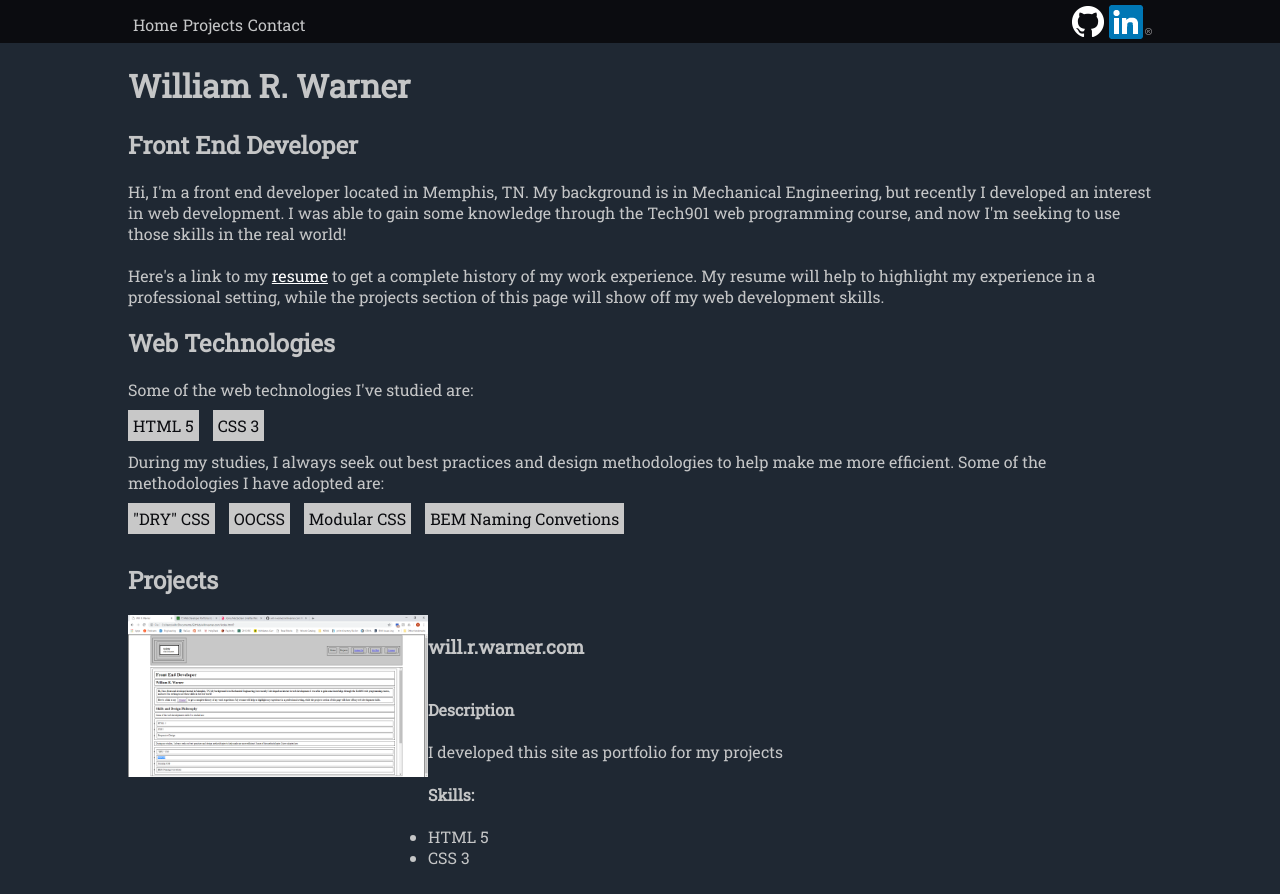
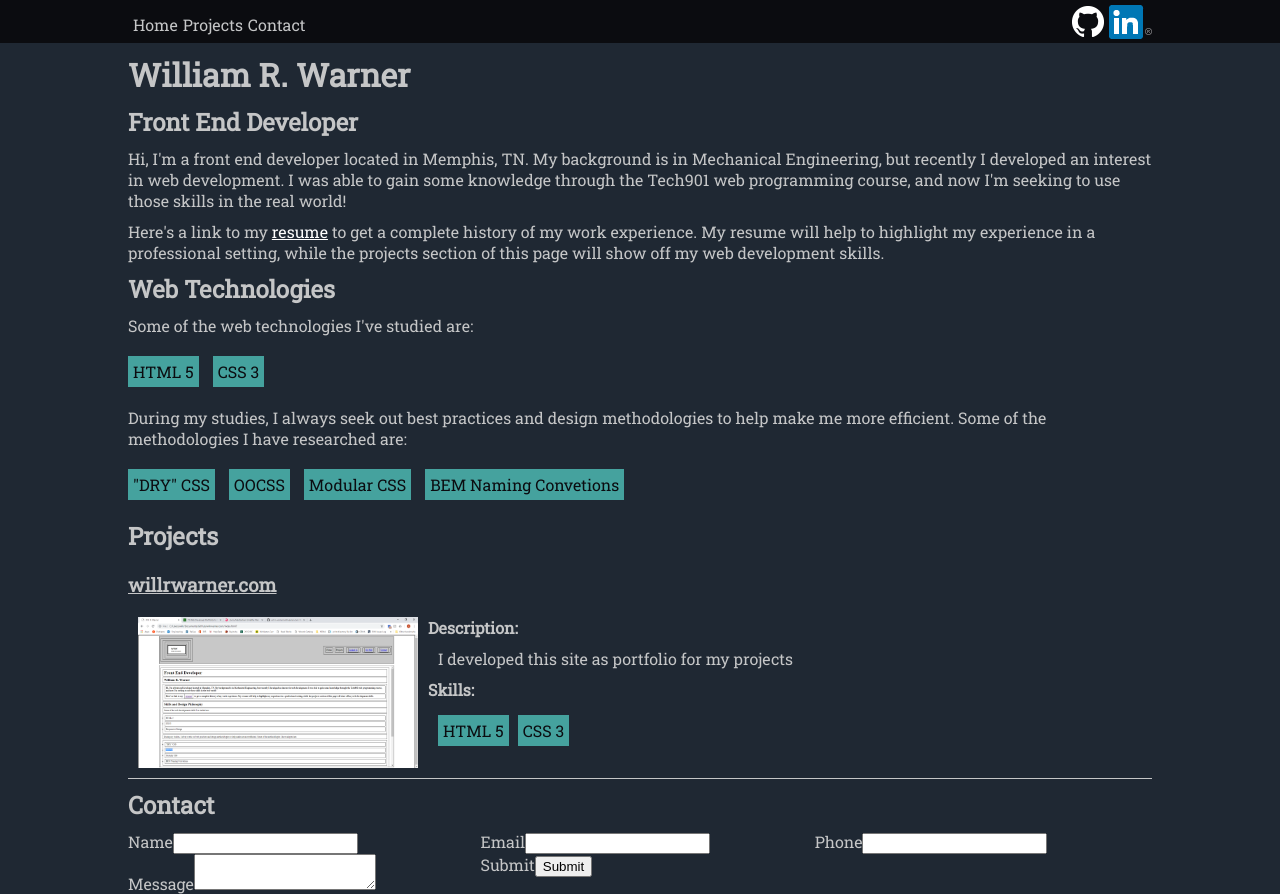
Before and after one commit to cofad/portfolio, a PHP site: page / in a window 1280 px wide. Run offline with PHP 8.4, Linux system fonts and the light colour scheme.

Commit message:
Updated class names and worked on project card layout

```diff
--- a/index.html
+++ b/index.html
@@ -9,13 +9,13 @@
   <body>
 
     <header class="header">
-       <ul class="header__group">
+       <ul class="header__list">
       	  <li class="header__list-item">Home</li>
           <li class="header__list-item">Projects</li>
 		      <li class="header__list-item">Contact</li>
       </ul>
 
-      <ul class="header__group">
+      <ul class="header__list">
 	       <li class="header__list-item">
 			        <a class="header__list-link" href="https://github.com/will-r-warner" target="_blank">
 				            <img class ="header__image" src="img/GitHub-Mark-Light-32px.png">
@@ -23,7 +23,7 @@
 		     </li>
        	 <li class="header__list-item">
 			        <a class="header__list-link" href="https://www.linkedin.com/in/will-r-warner" target="_blank">
-				<img src="img/In-2CREV-34px-R.png">
+				            <img class="header__image" src="img/In-2CREV-34px-R.png">
 			        </a>
 		     </li>
       </ul>
@@ -35,9 +35,8 @@
         <h2>Front End Developer</h2>
 
         <p>Hi, I'm a front end developer located in Memphis, TN. My background is in Mechanical Engineering, but recently I developed an interest in web development. I was able to gain some knowledge through the Tech901 web programming course, and now I'm seeking to use those skills in the real world!</p>
-		<br>
+
         <p>Here's a link to my <a class="intro__link" href="docs/William_Warner_Resume_20181222.pdf" target="_blank">resume</a> to get a complete history of my work experience. My resume will help to highlight my experience in a professional setting, while the projects section of this page will show off my web development skills.</p>
-
         <h2>Web Technologies</h2>
         <p>Some of the web technologies I've studied are:</p>
 
@@ -46,7 +45,7 @@
           <li class="main-group__list-item">CSS 3</li>
         </ul>
 
-        <p>During my studies, I always seek out best practices and design methodologies to help make me more efficient. Some of the methodologies I have adopted are:</p>
+        <p>During my studies, I always seek out best practices and design methodologies to help make me more efficient. Some of the methodologies I have researched are:</p>
 
         <ul>
           <li class="main-group__list-item">"DRY" CSS</li>
@@ -58,47 +57,52 @@
       </div>
 
     <div class="main__group">
-        <h2>Projects</h2>
+        <h2 class="main__subtitle">Projects</h2>
 
     		<div class="project-card">
-			<div class="project-card__image">
-				<img class="main__project-image" src="img/willrwarner.com.png" alt ="willrwarner.com page image">
+          <div class="project-card__image-container">
+          	<img class="project-card__image" src="img/willrwarner.com.png" alt ="willrwarner.com page image">
           </div>
-			<h3 class="project-card__title">will.r.warner.com</h3>
-			<div class="project-card_content">
-				<h4>Description</h4>
-				<p>I developed this site as portfolio for my projects</p>
-
-			  <h4>Skills:</h4>
-              <ul>
-                <li>HTML 5</li>
-                <li>CSS 3</li>
+          <h3 class="project-card__title">
+            <a href="#">willrwarner.com</a>
+          </h3>
+    			<div class="project-card__content">
+    				<h4 class="project-card__subtitle">Description:</h4>
+    				<p class="project-card__text">I developed this site as portfolio for my projects</p>
+    			  <h4 class="project-card__subtitle">Skills:</h4>
+              <ul class="project-card__list">
+                <li class="project-card__list-item">HTML 5</li>
+                <li class="project-card__list-item">CSS 3</li>
               </ul>
           </div>
     		</div>
+
     </div>
 
       <div class="main__group">
 
-        <h2>Contact</h2>
+        <h2 class="main__subtitle">Contact</h2>
 
-        <form>
+        <div class ="contact-card">
+          <form class="contact__form">
+            <label class="contact__label">
+              Name<input class="contact__input" type="text">
+            </label>
+            <label class="contact__label">
+              Email<input class="contact__input" type="email">
+            </label class="contact__label">
             <label>
-            Name<input type="text">
-          </label>
+              Phone<input class="contact__input" type="text">
+            </label class="contact__label">
             <label>
-            Email<input type="email">
-          </label>
+              Message<textarea class="contact__input"></textarea>
+            </label class="contact__label">
             <label>
-            Phone<input type="text">
-          </label>
-          <label>
-            Message<textarea></textarea>
-          </label>
-          <label>
-            Submit<input type="submit">
+              Submit<input  class="contact__input" type="submit">
             </label>
           </form>
+        </div>
+
       </div>
 
     </main>
--- a/style.css
+++ b/style.css
@@ -1,5 +1,5 @@
 /*RESETS*/
-main, body, footer, nav, p, section, div, a, span, header, ul, li{
+main, body, footer, nav, p, section, div, a, span, header, ul, li, h1,h2, h3,h4,h5{
   box-sizing: border-box;
 
   margin: 0;    /*Add for production*/
@@ -7,7 +7,16 @@ main, body, footer, nav, p, section, div, a, span, header, ul, li{
 
 	font-family: 'Roboto Slab', serif;
 	color: #C5C6C7;
+
+  padding: 0;
+  margin: 0;
 }
+
+h1, h2, h3, h4, h5, h5, p {
+margin-top: 10px;
+margin-bottom: 10px;
+}
+
 
 /* * {
   padding: 5px;
@@ -65,7 +74,7 @@ body {
   background-color: #45A29E;
 }
 
-.header__group {
+.header__list {
 	display: flex;
 	align-items: center;
 	padding-top: 5px;
@@ -83,10 +92,6 @@ body {
   background-color: #1F2833;
 }
 
-.main-group__list-item {
-  background-color: rgb(200,200,200);
-}
-
 .main__project-content {
   display: grid;
   grid-template-columns: 400px 1fr;
@@ -99,22 +104,62 @@ body {
 }
 
 .project-card {
+	display: grid;
+	grid-template-areas:  "title title"
+                        "image content";
+	grid-template-columns: 300px 1fr;
 
-	display: grid;
-	grid-template-areas: "image	title"
-										 "image	content";
-	grid-template-columns: 300px 1fr;
-	grid-template-rows: auto minmax(200px, 1fr);
+  border-bottom: 1px solid #c5C6C7;
 }
 
-.project-card__title {
-	grid-area: title;
+.project-card__subtitle {
+  grid-area: title;
+
+  margin: 10px 0 10px 0;
+}
+
+.project-card__image-container {
+  display: flex;
+  justify-content: center;
+  align-items: center;
+
+  grid-area: image;
+
+  padding: 10px;
 }
 
 .project-card__image {
-	grid-area: image;
+  width: 100%;
 }
 
 .project-card__content {
-	grid-area: body;
+  grid-area: content;
 }
+
+.project-card__text {
+  margin-left: 10px;
+  margin-bottom: 10px;
+}
+
+.project-card__list {
+  margin-left: 10px;
+}
+
+.project-card__list-item {
+  list-style-type: none;
+  display: inline-block;
+
+  margin: 5px 5px 5px 0;
+  padding: 5px;
+
+  color: #0B0C10;
+  background-color: #45A29E;
+}
+
+.contact__form {
+  display: grid;
+  grid-template-areas:  ".    .  ."
+                        "message  message .";
+}
+
+.contact
```
Lines whose indentation alone changed are shown as unchanged.
